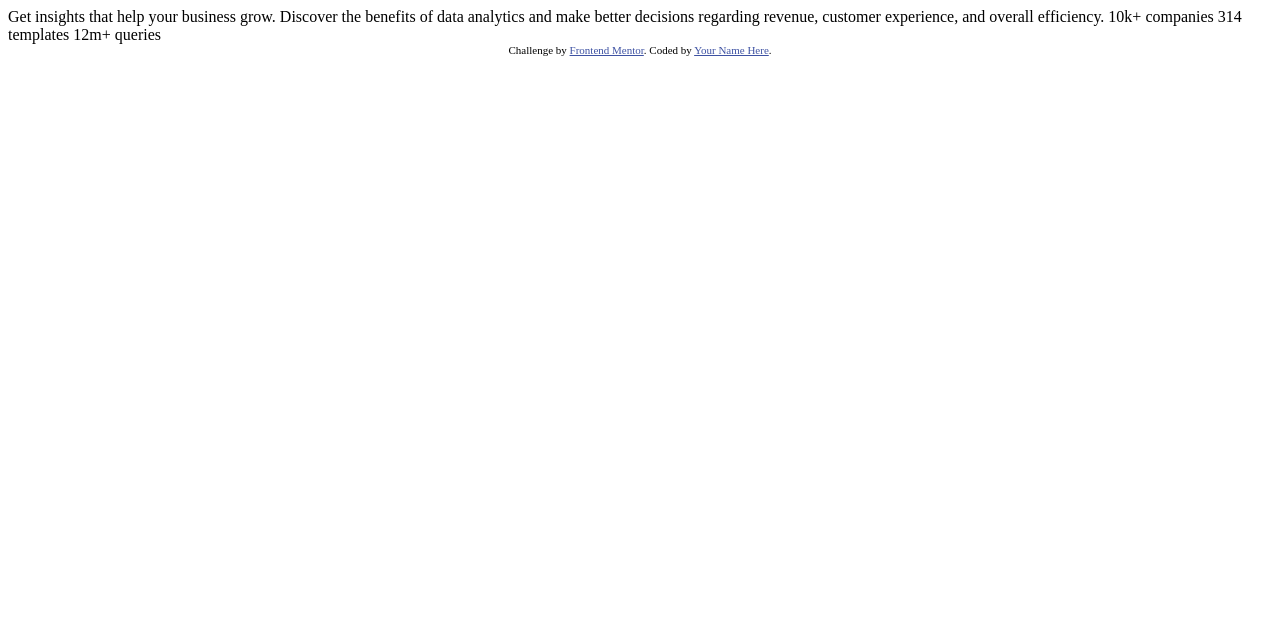
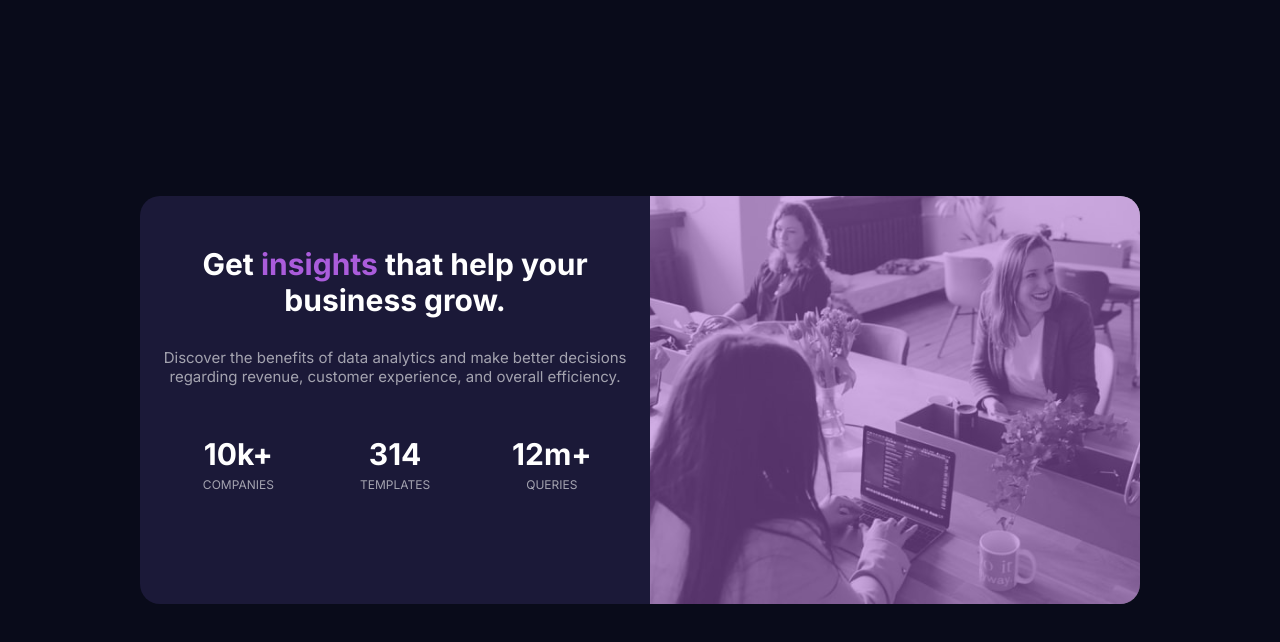
Before and after one commit to huckleberryfin/stats-preview-card, a plain HTML site: page index.html in a window 1280 px wide. Drawn offline with Linux system fonts and the light colour scheme.

Commit message:
project done

```diff
--- a/index.html
+++ b/index.html
@@ -3,7 +3,7 @@
 <head>
   <meta charset="UTF-8">
   <meta name="viewport" content="width=device-width, initial-scale=1.0"> <!-- displays site properly based on user's device -->
-
+  <link rel="stylesheet" href="style.css">
   <link rel="icon" type="image/png" sizes="32x32" href="./images/favicon-32x32.png">
 
   <title>Frontend Mentor | Stats preview card component</title>
@@ -16,18 +16,32 @@
 </head>
 <body>
 
-  Get insights that help your business grow.
 
-  Discover the benefits of data analytics and make better decisions regarding revenue, customer
-  experience, and overall efficiency.
+  <div class="main-container">
 
-  10k+ companies
-  314 templates
-  12m+ queries
 
-  <div class="attribution">
+  <div class="content">
+  <h1>Get <span>insights</span> that help your business grow.</h1>
+
+  <p> Discover the benefits of data analytics and make better decisions regarding revenue, customer
+  experience, and overall efficiency.</p>
+
+  <div class="specs">
+  <div class="fact"> <h1>10k+</h1> <span>companies</span></div>
+  <div class="fact"><h1>314</h1> <span>templates</span></div>
+  <div class="fact"><h1>12m+</h1> <span>queries</span></div>
+</div>
+</div>
+
+<div class="image">
+  <img src="/images/image-header-desktop.jpg" alt="" class="img_hero">
+</div>
+
+</div>
+
+  <!-- <div class="attribution">
     Challenge by <a href="https://www.frontendmentor.io?ref=challenge" target="_blank">Frontend Mentor</a>.
     Coded by <a href="#">Your Name Here</a>.
-  </div>
+  </div> -->
 </body>
 </html>
--- /dev/null
+++ b/style.css
@@ -0,0 +1,144 @@
+@import url('https://fonts.googleapis.com/css2?family=Inter:wght@400;700&display=swap');
+@import url('https://fonts.googleapis.com/css2?family=Lexend+Deca&display=swap');
+
+* {
+    box-sizing: border-box;
+}
+
+:root {
+    --very-dark-blue: hsl(233, 47%, 7%);
+    --dark-desaturated-blue: hsl(244, 38%, 16%);
+    --soft-violet: hsl(277, 64%, 61%);
+    --sl-tr-wh: hsla(0, 0%, 100%, 0.75);
+    --vsl-tr-wh: hsla(0, 0%, 100%, 0.6);
+    font-size: 62.5%;
+}
+
+* {
+    margin: 0;
+    padding: 0;
+}
+
+body {
+    background-color: var(--very-dark-blue);
+    color: white;
+    display: grid;
+    min-height: 100vh;
+    margin: 0;
+    place-items: center center;
+    font-size: 15px;
+}
+
+.main-container {
+    max-width: 1000px;
+    display: flex;
+    flex-direction: row;
+    overflow: hidden;
+    margin: 0 2rem;
+}
+
+.content {
+    text-align: center;
+    background-color: var(--dark-desaturated-blue);
+    padding: 5rem 2rem;
+    border-radius: 2rem 0 0 2rem;
+    flex-basis: 100%;
+}
+
+h1 {
+    font-family: 'Inter', sans-serif;
+    padding-bottom: 3rem;
+}
+
+.image {
+    flex-basis: 100%;
+    position: relative;
+    overflow: hidden;
+}
+
+
+
+.img_hero {
+    position: relative;
+    width: 100%;
+    height: 100%;
+    object-fit: cover;
+    border-radius: 0 2rem 2rem 0;
+    overflow: hidden;
+}
+
+.image::after {
+    content: '';
+    position: absolute;
+    /* bottom: 0; */
+    right: 0;
+    width: 100%;
+    height: 100%;
+    background-color: #AA64D1;
+    opacity: .5;
+    overflow: hidden;
+    border-radius: 0 2rem 2rem 0;
+
+}
+
+span {
+    color: var(--soft-violet);
+}
+
+p {
+    font-family: 'Inter', sans-serif;
+    font-weight: 400;
+    color: var(--vsl-tr-wh);
+}
+
+.specs {
+    display: flex;
+}
+
+.fact {
+    display: flex;
+    flex-direction: column;
+    flex-basis: 100%;
+}
+
+.fact > h1 {
+    padding-top: 5rem;
+    padding-bottom: .5rem;
+}
+
+.fact > span {
+    color: var(--vsl-tr-wh);
+    text-transform: uppercase;
+    font-family: 'Inter', sans-serif;
+    font-size: 1.2rem;
+}
+
+@media (max-width: 600px) {
+    .main-container {
+        flex-direction: column;
+        margin: 2rem 2rem 2rem 2rem;
+    }
+
+    image {
+        order: 1;
+    }
+
+    .content {
+        order: 2;
+        border-radius: 0 0 2rem 2rem;
+    }
+
+    .img_hero {
+        border-radius: 2rem 2rem 0 0;
+    }
+
+    .image::after {
+        border-radius: 2rem 2rem 0 0;
+    }
+
+    .specs {
+        flex-direction: column;
+    }
+
+
+}
```
